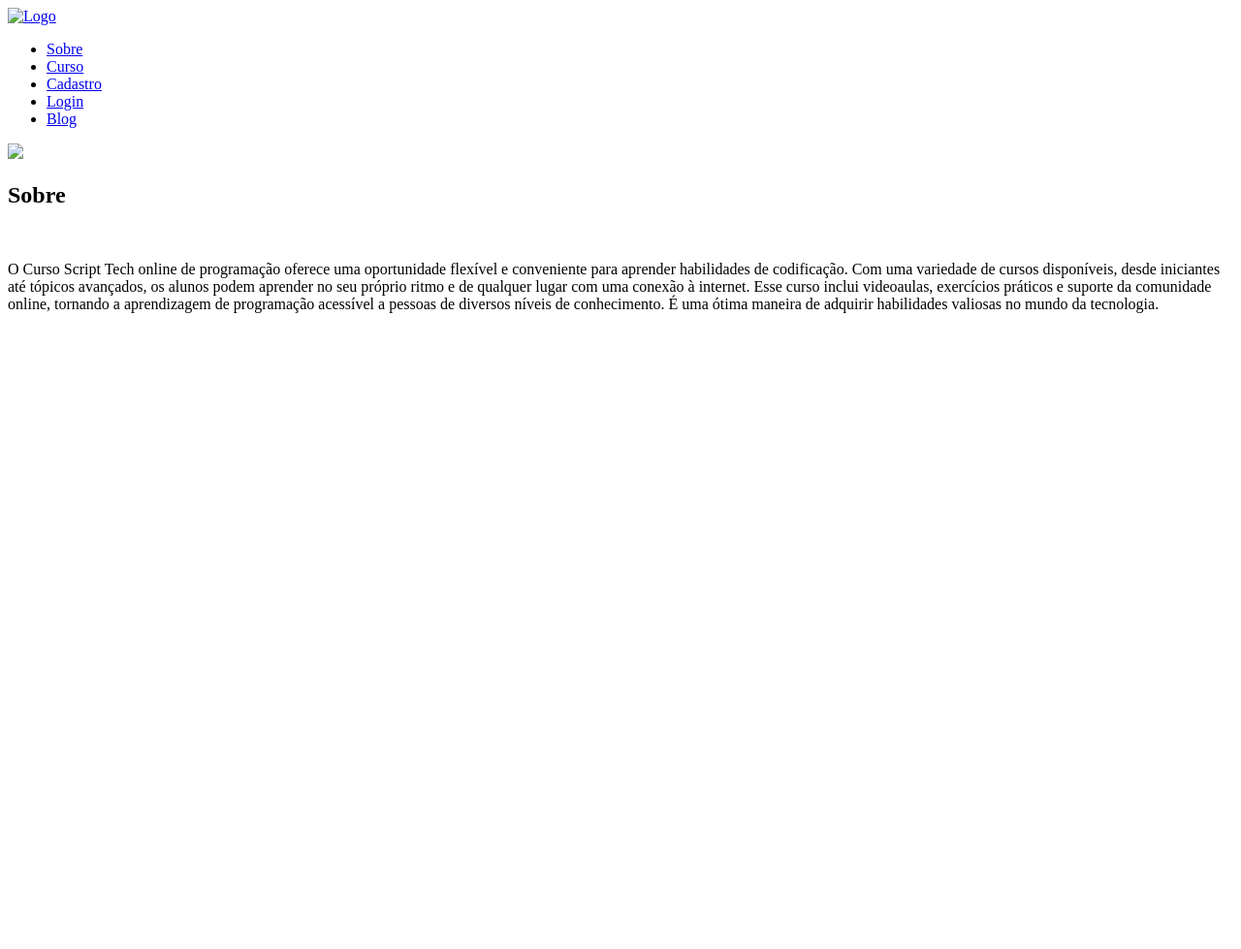
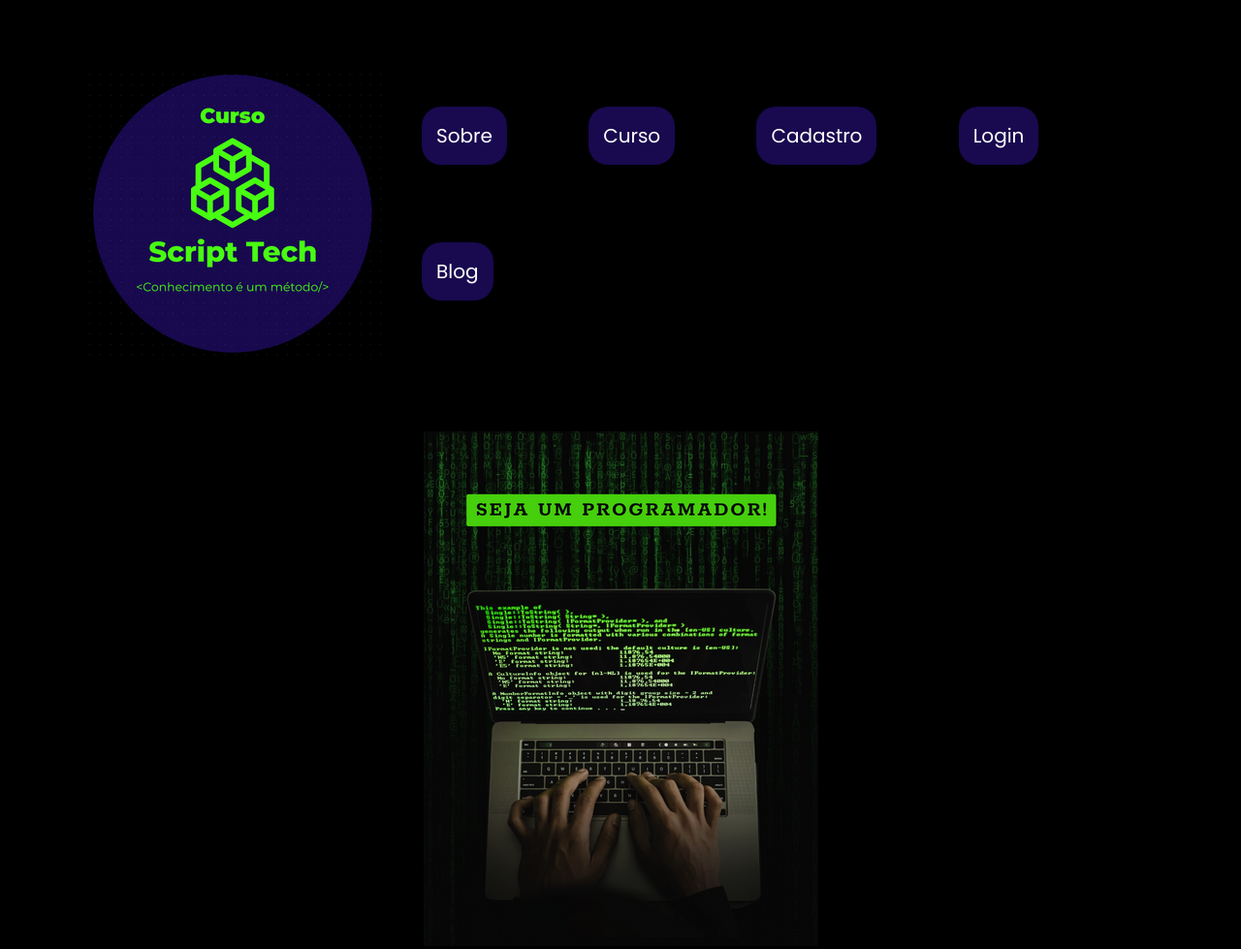
Before and after one commit to lucasvazevedo/Front-Cursos, a plain HTML site: page page.html in a window 1280 px wide. Shown: the top 979 px of the page at 97% size. Before the commit the page ends 800 px from the top, so only its background shows below. Drawn offline with Linux system fonts and the light colour scheme.

Commit message:
Fix de merge e atualização da regra de posição do banner

```diff
--- a/css/styles.css
+++ b/css/styles.css
@@ -109,9 +109,13 @@ p {
 
 /*Estilo do Topo do Site*/
 
-.banner.flex {
-  align-items: center;
-  justify-content: center;
-  padding: 20px 5%;
+.banner {
+  text-align: center;
+  margin-top: 2rem;
+  margin-bottom: 2rem;
+}
 
+.banner img {
+  display: block;
+  margin: 0 auto;
 }
--- a/page.html
+++ b/page.html
@@ -4,7 +4,7 @@
 <head>
     <meta charset="UTF-8">
     <meta name="viewport" content="width=device-width, initial-scale=1.0">
-    <link rel="stylesheet" href="style.css">
+    <link rel="stylesheet" href="css/styles.css">
     <!--Chamada a API de fonts do Google-->
     <link rel="preconnect" href="https://fonts.googleapis.com">
     <link rel="preconnect" href="https://fonts.gstatic.com" crossorigin>
@@ -21,12 +21,12 @@
             <div class="flex">
                 <div class="logo">
                     <a href="#">
-                        <img src="image/logo.png" alt="Logo">
+                        <img src="img/logo-main.png" alt="Logo" title="Logo">
                     </a>
                 </div><!--logo-->
                 <nav class="menu-desktop">
                     <ul>
-                        <li><a href="#">Sobre</a></li>
+                        <li><a href="#sobre">Sobre</a></li>
                         <li><a href="#">Curso</a></li>
                         <li><a href="#">Cadastro</a></li>
                         <li><a href="#">Login</a></li>
@@ -41,7 +41,7 @@
         <section>
             <div class="banner">
                 <a href="#">
-                    <img src="image/banner.png" Benner>
+                    <img src="img/banner.png" alt="Seja um programador" title="Seja um Programador">
                 </a>
             </div><!--benner-->
         </section>
```
Also changed, not shown: img/banner.png (renamed from css/images/banner.png), img/logo-main.png (renamed from css/images/logo.png).
